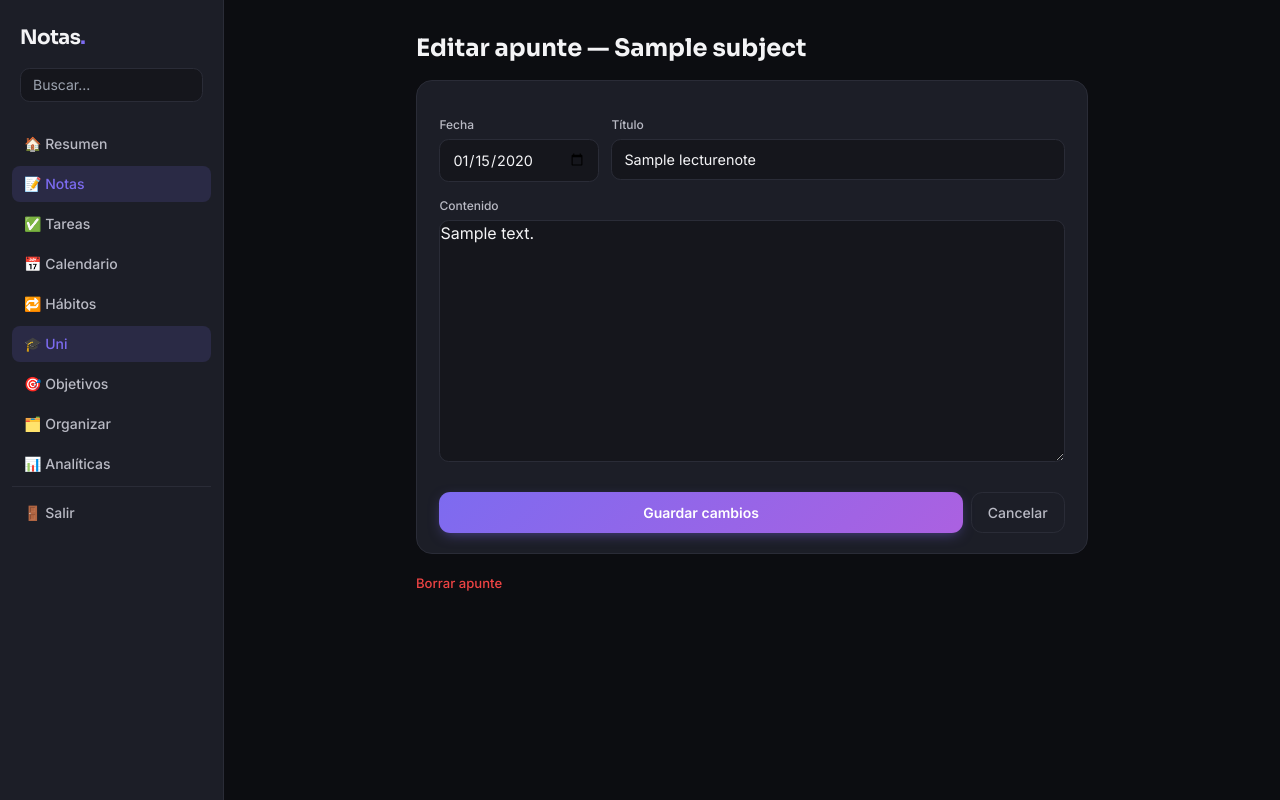
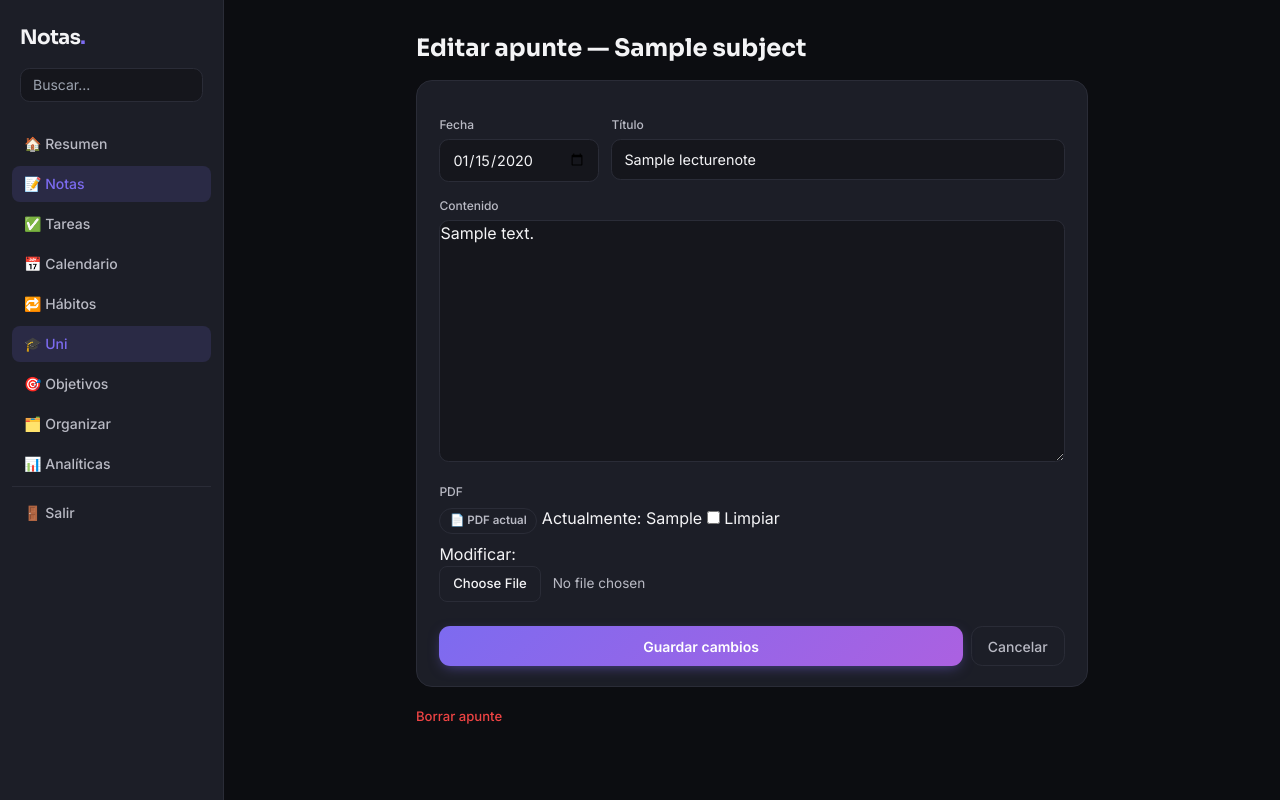
Before and after one commit to lasaladebygui-design/Notessoalexcanfollow, a Django app: page /uni/apunte/1/editar/ in a window 1280 px wide. Run offline with Django 5.2, Linux system fonts and the light colour scheme; a user stored in the database is signed in; tables that the repository leaves empty hold one stand-in row (values such as "Sample post"); some libraries are stand-ins or nearby versions.

Commit message:
Uni: permite adjuntar un PDF a cada apunte de clase
Campo pdf opcional en LectureNote (validado por extensión), subible
al crear el apunte o añadible/reemplazable después al editarlo.
Se ve como un enlace "Ver PDF" en la tarjeta del apunte.

Co-Authored-By: Claude Sonnet 5 <noreply@anthropic.com>

```diff
--- a/notes/forms.py
+++ b/notes/forms.py
@@ -97,9 +97,10 @@ class SubjectForm(forms.ModelForm):
 class LectureNoteForm(forms.ModelForm):
     class Meta:
         model = LectureNote
-        fields = ["date", "title", "content"]
+        fields = ["date", "title", "content", "pdf"]
         widgets = {
             "date": forms.DateInput(format="%Y-%m-%d", attrs={"type": "date"}),
             "title": forms.TextInput(attrs={"placeholder": "Título del tema (opcional)"}),
             "content": forms.Textarea(attrs={"rows": 10, "placeholder": "Escribe aquí todo lo que se ha dicho en clase..."}),
+            "pdf": forms.ClearableFileInput(attrs={"accept": "application/pdf"}),
         }
--- a/notes/models.py
+++ b/notes/models.py
@@ -1,4 +1,5 @@
 from django.conf import settings
+from django.core.validators import FileExtensionValidator
 from django.db import models
 from django.utils import timezone
 
@@ -272,6 +273,11 @@ class LectureNote(models.Model):
     date = models.DateField("fecha", default=timezone.localdate)
     title = models.CharField("título", max_length=200, blank=True)
     content = models.TextField("contenido", blank=True)
+    pdf = models.FileField(
+        "PDF", upload_to="uni/%Y/%m/", null=True, blank=True,
+        validators=[FileExtensionValidator(["pdf"])],
+        help_text="Diapositivas o material de la clase, opcional.",
+    )
     created_at = models.DateTimeField("creado", auto_now_add=True)
     updated_at = models.DateTimeField("última edición", auto_now=True)
 
--- a/notes/views.py
+++ b/notes/views.py
@@ -453,7 +453,7 @@ def subject_edit(request, pk):
 def subject_detail(request, pk):
     subject = get_object_or_404(Subject, pk=pk, user=request.user)
     if request.method == "POST":
-        form = LectureNoteForm(request.POST)
+        form = LectureNoteForm(request.POST, request.FILES)
         if form.is_valid():
             lecture_note = form.save(commit=False)
             lecture_note.subject = subject
@@ -474,7 +474,7 @@ def subject_detail(request, pk):
 def lecture_note_edit(request, pk):
     lecture_note = get_object_or_404(LectureNote, pk=pk, subject__user=request.user)
     if request.method == "POST":
-        form = LectureNoteForm(request.POST, instance=lecture_note)
+        form = LectureNoteForm(request.POST, request.FILES, instance=lecture_note)
         if form.is_valid():
             form.save()
             messages.success(request, "Apunte actualizado.")
--- a/templates/base.html
+++ b/templates/base.html
@@ -48,6 +48,13 @@
         }
         input[type="color"]::-webkit-color-swatch-wrapper { padding: 2px; }
         input[type="color"]::-webkit-color-swatch { border: none; border-radius: 0.35rem; }
+        input[type="file"] { width: 100%; color: #b9bac4; font-size: .85rem; }
+        input[type="file"]::file-selector-button, input[type="file"]::-webkit-file-upload-button {
+            background: #1c1e27; color: #f4f4f6; border: 1px solid #2a2c37; border-radius: .5rem;
+            padding: .45rem .8rem; margin-right: .75rem; font-size: .82rem; font-weight: 500; cursor: pointer;
+            transition: border-color .15s ease, color .15s ease;
+        }
+        input[type="file"]::file-selector-button:hover, input[type="file"]::-webkit-file-upload-button:hover { border-color: #7c6bf0; color: #fff; }
         input:focus, select:focus, textarea:focus { outline: 2px solid #7c6bf0; outline-offset: 1px; transition: outline-color .15s ease; }
         input, select, textarea { transition: border-color .15s ease, box-shadow .15s ease; }
 
--- a/templates/notes/lecture_note_form.html
+++ b/templates/notes/lecture_note_form.html
@@ -3,7 +3,7 @@
 {% block content %}
 <div class="max-w-2xl mx-auto space-y-4">
     <h1 class="font-display text-2xl font-bold">Editar apunte — {{ lecture_note.subject.name }}</h1>
-    <form method="post" class="card-panel space-y-4">
+    <form method="post" enctype="multipart/form-data" class="card-panel space-y-4">
         {% csrf_token %}
         <div class="flex gap-3 flex-wrap">
             <div class="w-40">
@@ -19,6 +19,12 @@
             <label class="block text-xs font-medium text-ink-secondary mb-1.5">Contenido</label>
             {{ form.content }}
         </div>
+        <div>
+            <label class="block text-xs font-medium text-ink-secondary mb-1.5">PDF</label>
+            {% if lecture_note.pdf %}<a href="{{ lecture_note.pdf.url }}" target="_blank" rel="noopener" class="pill mb-2 inline-flex">📄 PDF actual</a>{% endif %}
+            {{ form.pdf }}
+            {% for error in form.pdf.errors %}<p class="field-error">{{ error }}</p>{% endfor %}
+        </div>
         <div class="flex gap-2 flex-wrap pt-2">
             <button type="submit" class="btn-primary flex-1">Guardar cambios</button>
             <a href="{% url 'notes:subject-detail' pk=lecture_note.subject_id %}" class="btn-ghost">Cancelar</a>
```
Also changed, not shown: notes/tests.py (+28 -1 lines), templates/notes/subject_detail.html (+9 -1 lines), notes/migrations/0004_lecturenote_pdf.py (added).
